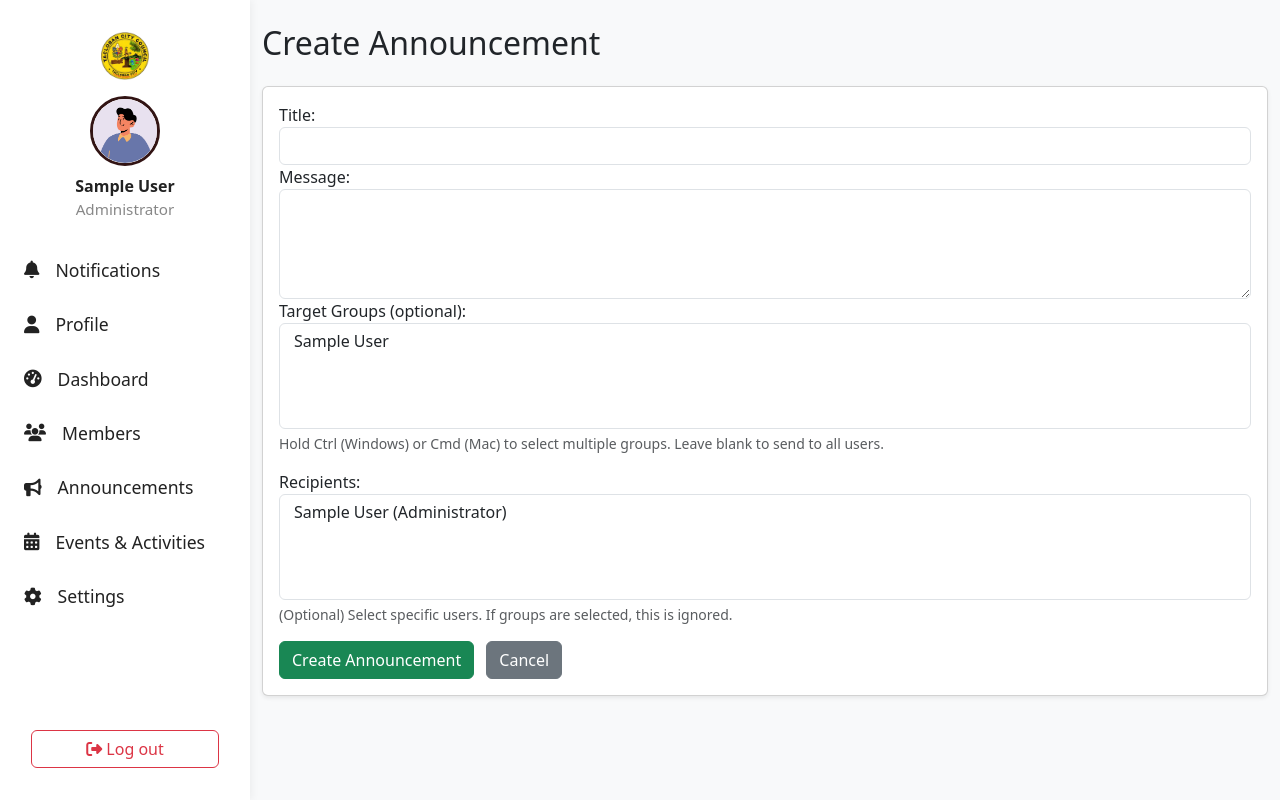
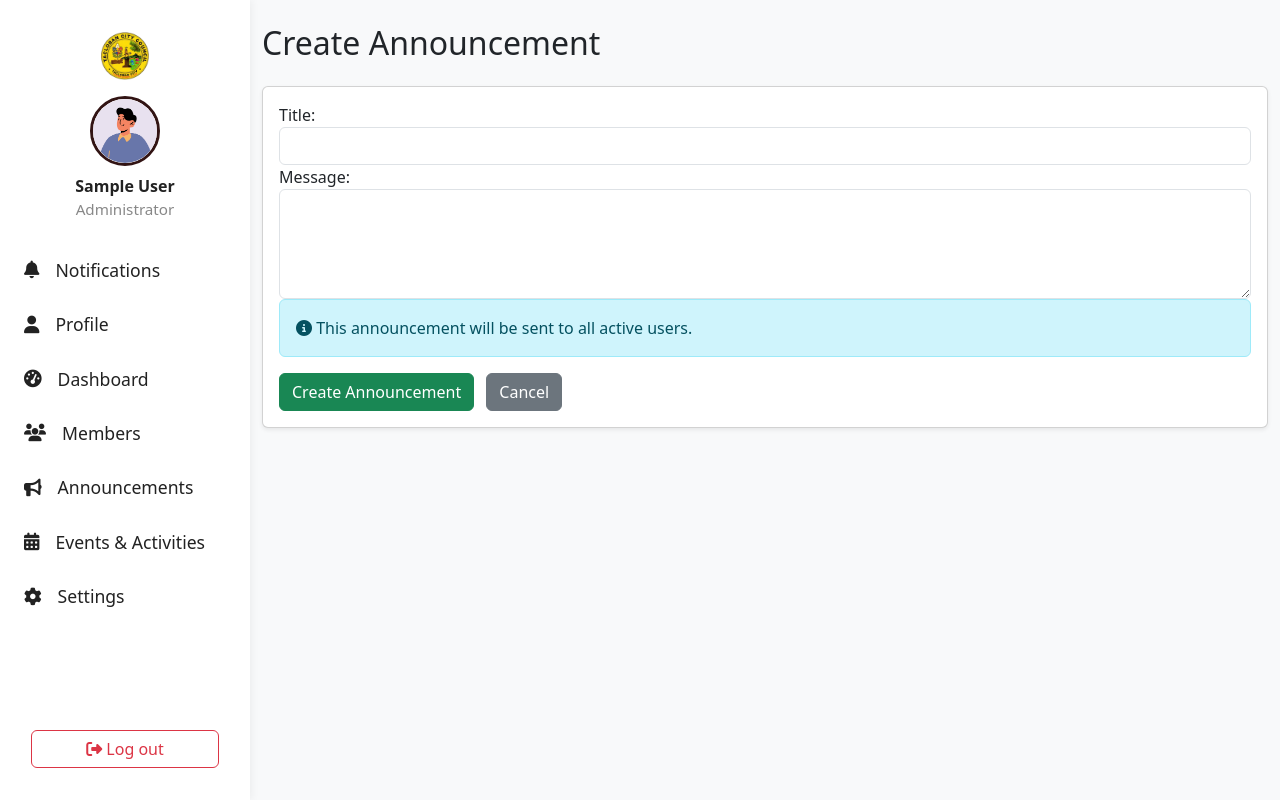
Before and after one commit to 0xShun/BoyScout-Registration-System, a Django app: page /announcements/create/ in a window 1280 px wide. Run offline with Django 5.2, Linux system fonts and the light colour scheme; a user stored in the database is signed in; data comes from the database, SQL or seed files in the repository; tables that the repository leaves empty hold one stand-in row (values such as "Sample post"); data that the repository does not hold is empty.

Commit message:
refactor: Remove Target Groups and Recipients sections from announcement creation - all announcements sent to everyone

```diff
--- a/announcements/forms.py
+++ b/announcements/forms.py
@@ -1,23 +1,11 @@
 from django import forms
 from .models import Announcement
-from accounts.models import Group, User
 
 class AnnouncementForm(forms.ModelForm):
-    groups = forms.ModelMultipleChoiceField(
-        queryset=Group.objects.all(),
-        required=False,
-        widget=forms.SelectMultiple(attrs={'class': 'form-select'}),
-        label='Target Groups (optional)'
-    )
     class Meta:
         model = Announcement
-        fields = ['title', 'message', 'recipients']
+        fields = ['title', 'message']
         widgets = {
             'title': forms.TextInput(attrs={'class': 'form-control'}),
             'message': forms.Textarea(attrs={'class': 'form-control', 'rows': 4}),
-            'recipients': forms.SelectMultiple(attrs={'class': 'form-select'}),
         }
-
-    def __init__(self, *args, **kwargs):
-        super().__init__(*args, **kwargs)
-        self.fields['recipients'].required = False
--- a/announcements/templates/announcements/announcement_create.html
+++ b/announcements/templates/announcements/announcement_create.html
@@ -10,15 +10,8 @@
                 {{ form.title }}
                 {{ form.message.label_tag }}
                 {{ form.message }}
-                <div class="mb-3">
-                    {{ form.groups.label_tag }}
-                    {{ form.groups }}
-                    <div class="form-text">Hold Ctrl (Windows) or Cmd (Mac) to select multiple groups. Leave blank to send to all users.</div>
-                </div>
-                <div class="mb-3">
-                    {{ form.recipients.label_tag }}
-                    {{ form.recipients }}
-                    <div class="form-text">(Optional) Select specific users. If groups are selected, this is ignored.</div>
+                <div class="alert alert-info mb-3">
+                    <i class="fas fa-info-circle"></i> This announcement will be sent to all active users.
                 </div>
                 <button type="submit" class="btn btn-success">Create Announcement</button>
                 <a href="{% url 'announcements:announcement_list' %}" class="btn btn-secondary ms-2">Cancel</a>
--- a/announcements/views.py
+++ b/announcements/views.py
@@ -46,7 +46,6 @@ def announcement_create(request):
         if form.is_valid():
             announcement = form.save(commit=False)
             announcement.save()
-            form.save_m2m()
 
             # Send to all active users
             recipients = User.objects.filter(is_active=True)
```
